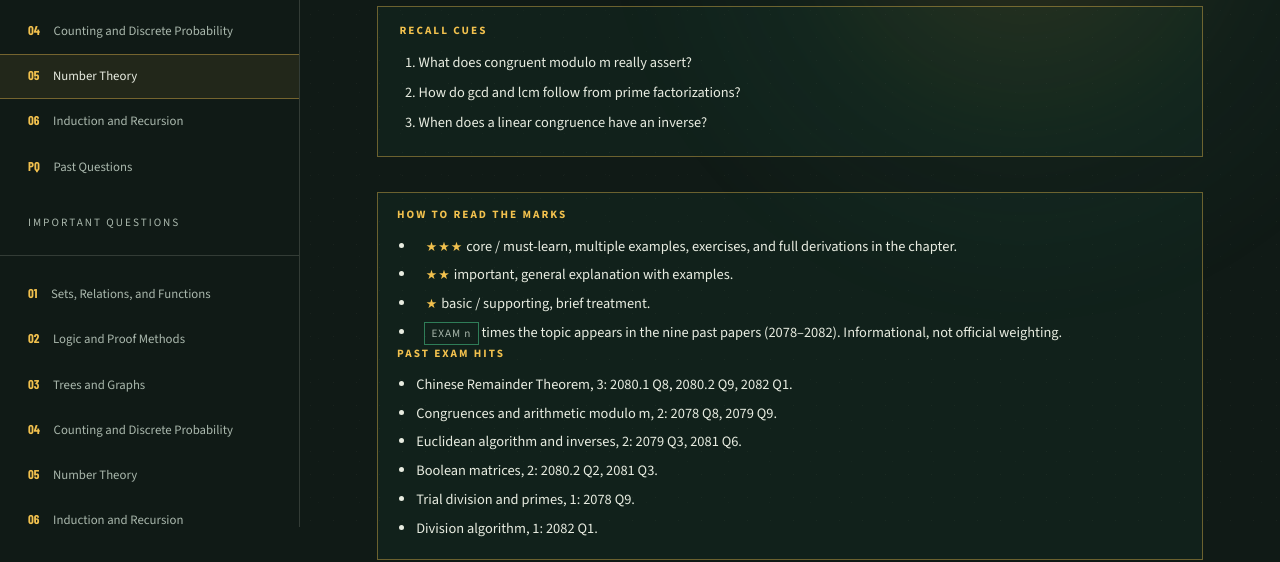
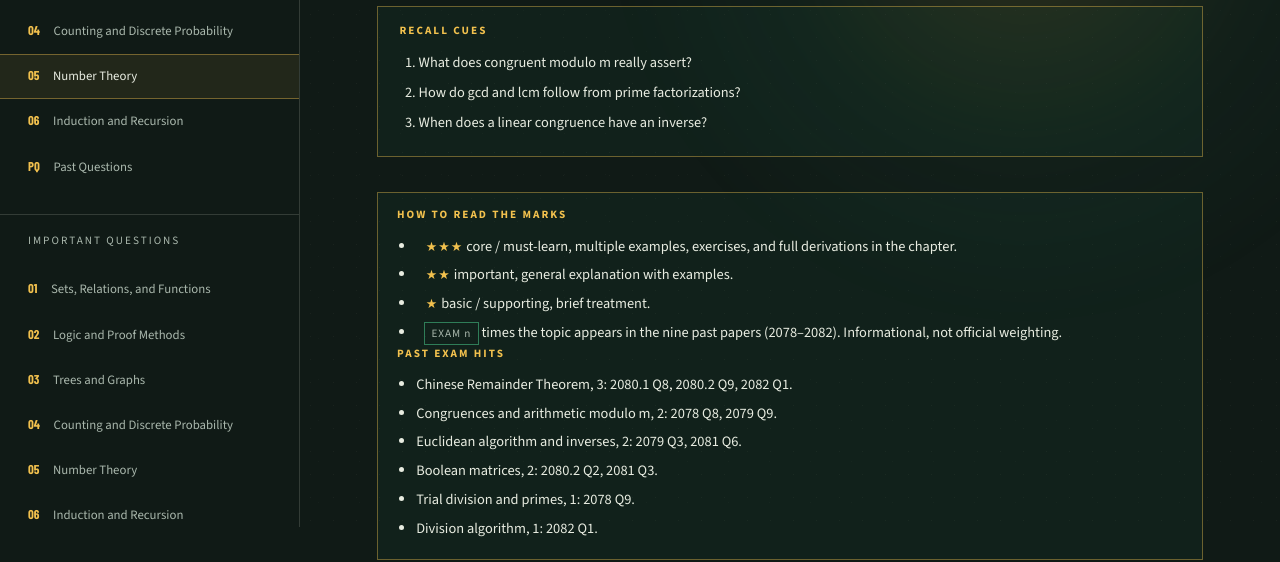
Before and after one commit to miyonlama/classroom-notes, a plain HTML site: page notes/discrete/number-theory.html in a window 1280 px wide. Shown: the part 273-835 px from the top of the page. Drawn offline with Linux system fonts and the light colour scheme.

Commit message:
fix: move section divider above Important Questions heading

```diff
--- a/assets/css/lecture-notes.css
+++ b/assets/css/lecture-notes.css
@@ -447,8 +447,12 @@ html[data-theme="study"] .projector-wash {
 }
 
 /* Important questions */
-.chapter-rail + .syllabus-label { margin-top: 1.5rem; }
-.iq-rail { margin-top: 1.5rem; padding-top: 1rem; border-top: 1px solid var(--line); }
+.chapter-rail + .syllabus-label {
+  margin: 1.5rem 0 1.1rem;
+  padding: 1.1rem 1.75rem 0;
+  border-top: 1px solid var(--line);
+}
+.iq-rail { margin-top: 0; padding-top: 0; border-top: 0; }
 .iq-card {
   margin: 1.6rem 0 2.2rem;
   padding: 1.1rem 1.3rem;
```
